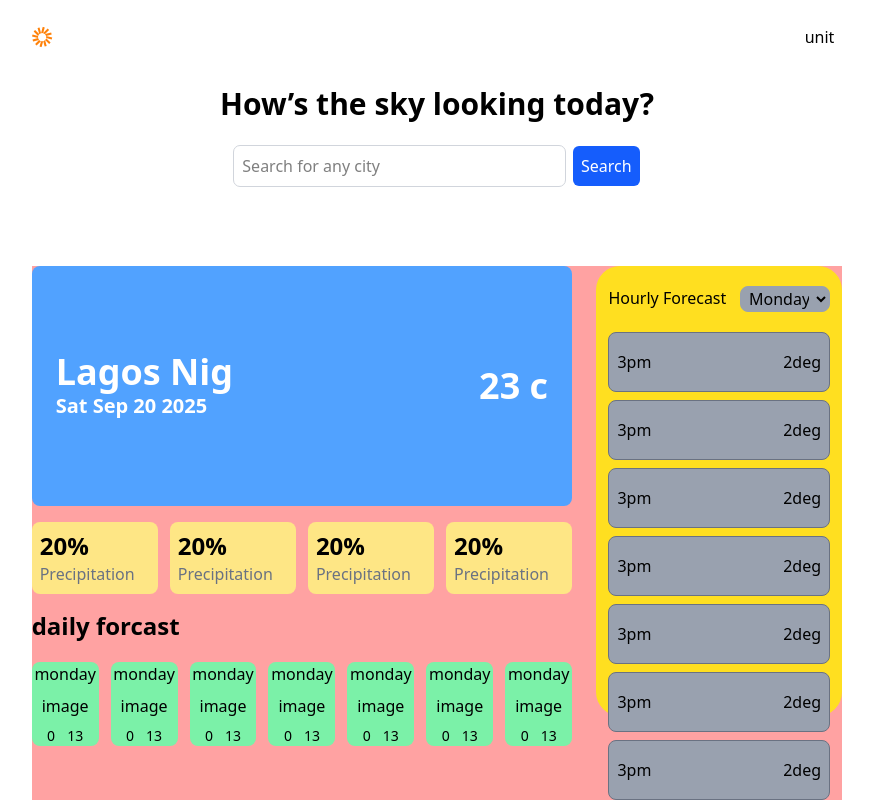
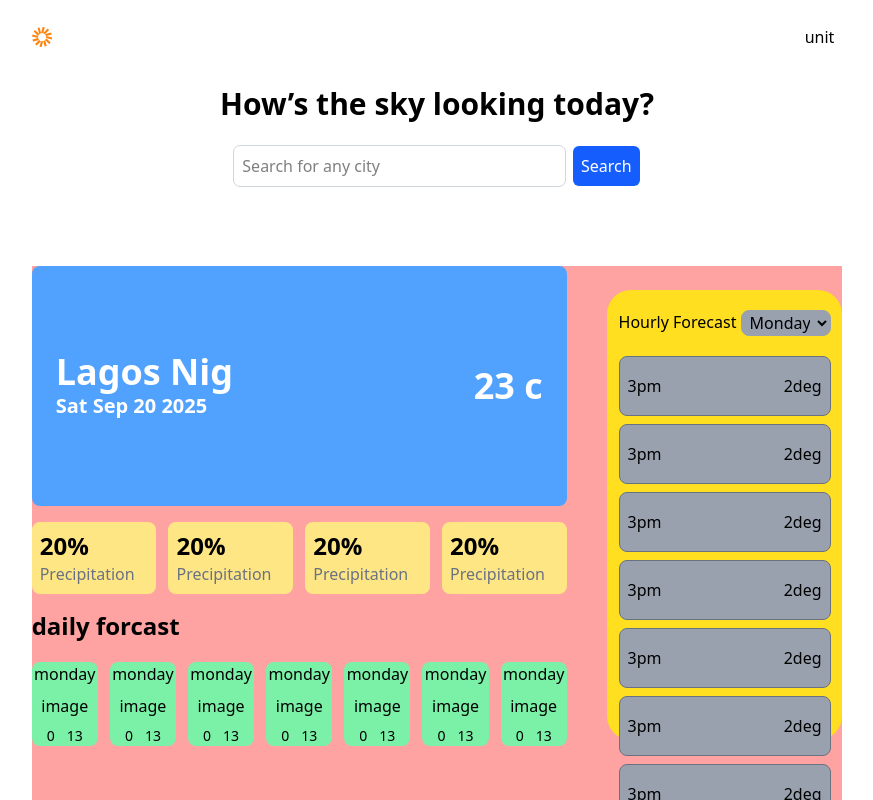
Before and after one commit to ebukanathan/weatherApp, a React (Vite) app: page / in a window 1280 px wide. Shown: the top 800 px of the page, without its empty margins (203-1076 px from the left). Built offline with nearby package versions, Linux system fonts and the light colour scheme.

Commit message:
responsive

```diff
--- a/src/components/MainBody.jsx
+++ b/src/components/MainBody.jsx
@@ -23,7 +23,7 @@ function MainBody() {
     { time: "3pm", temp: "2deg" },
   ];
   return (
-    <div className="mt-20 w-full   h-[693px] overflow-hidden bg-red-300 grid grid-cols-3">
+    <div className="mt-20 w-full  md:h-[693px] overflow-hidden bg-red-300 grid  grid-cols-1 gap-4 md:grid-cols-3">
       <div className=" col-span-2 rounded-3xl flex flex-col">
         <div className="bg-blue-400 text-white text-4xl h-[30vh] font-bold px-6 flex justify-between  items-center rounded-lg ">
           <div className="flex flex-col">
@@ -75,7 +75,7 @@ function MainBody() {
           </div>
         </div>
       </div>
-      <div className="h-[450px] bg-yellow-300 rounded-3xl ml-6  overflow-visible">
+      <div className="h-[450px] mt-6 bg-yellow-300 rounded-3xl ml-6  overflow-visible">
         <div className="flex  mt-5 w-[90%] mx-auto justify-between ">
           <div className="text-wrap ">Hourly Forecast</div>
           <select className="rounded-lg w-[90px] px-1  bg-gray-400 border border-gray-400">
```
